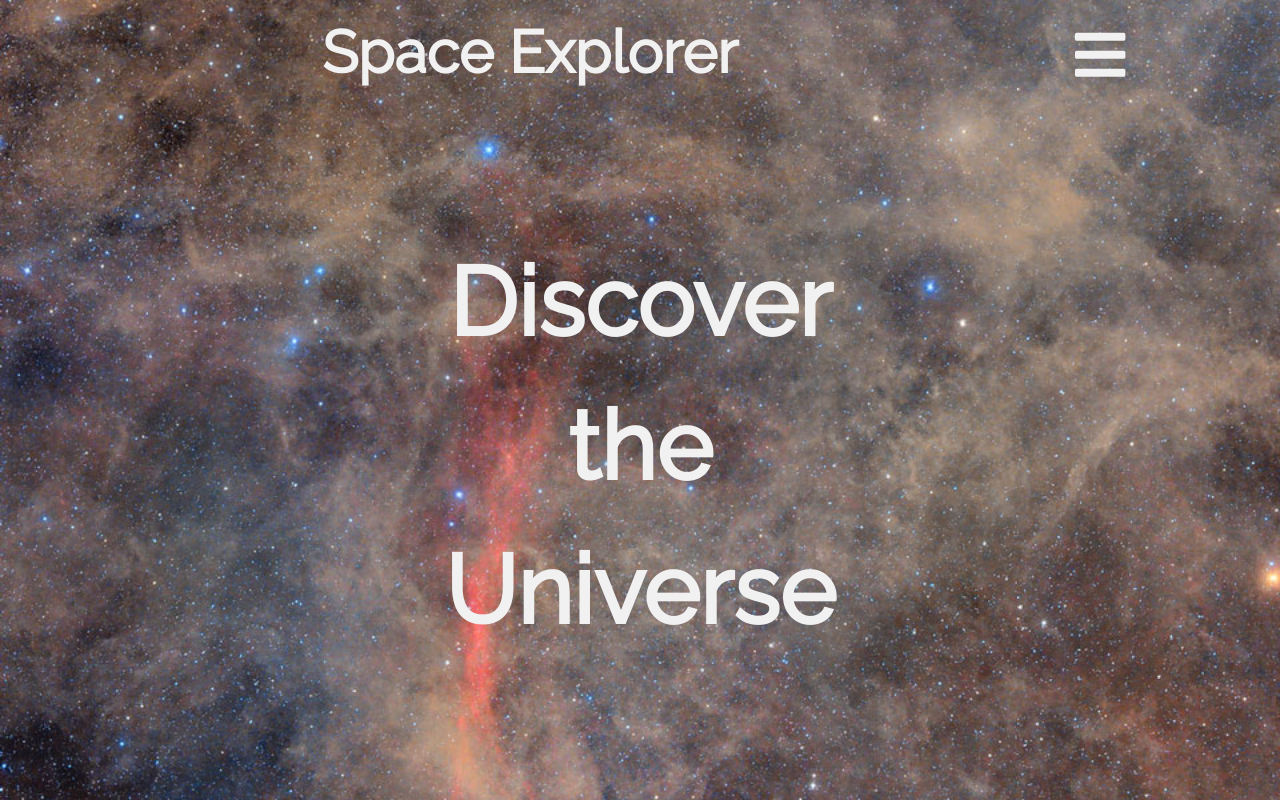
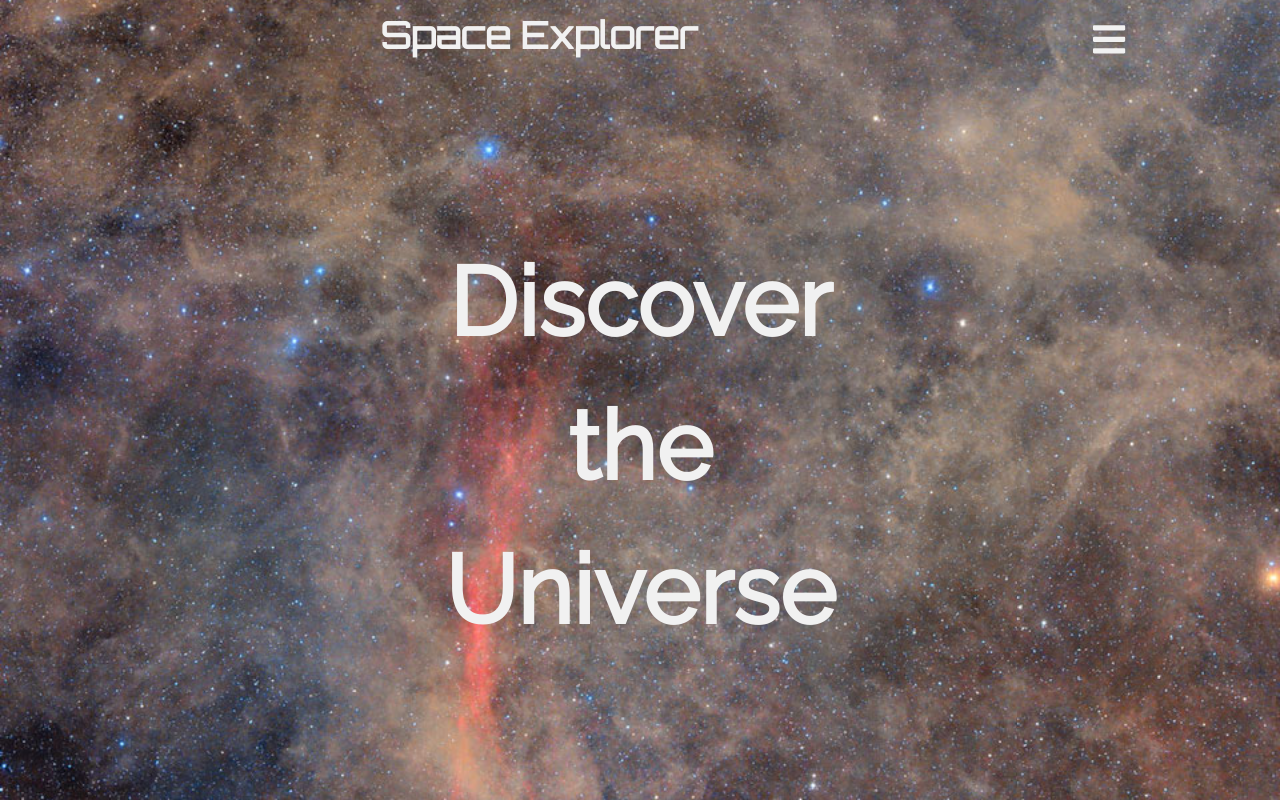
Before and after one commit to Homerm54/Space-Explorer, a Next.js app: page / in a window 1280 px wide. Built offline with nearby package versions, Linux system fonts and the light colour scheme.

Commit message:
Desing Font sizes

```diff
--- a/src/components/Navigation Bar/Navigation Bar.js
+++ b/src/components/Navigation Bar/Navigation Bar.js
@@ -12,9 +12,9 @@ function Navbar() {
   return (
     <section className={`container ${styles.container}`}>
 
-      <div className={`row ${styles['nav-header']}`}>
-        <h2 className={`col h3 ${styles.title}`}>Space Explorer</h2>
-        <span className={`col-auto h4 ${styles.toggleButton}`} role="button"
+      <div className={`row`}>
+        <h2 className={`col ${styles.title}`}>Space Explorer</h2>
+        <span className={`col-auto ${styles.toggleButton}`} role="button"
           onClick={toggleState}>
           {navLinksDisplay ? <FontAwesomeIcon icon="times" className="text-blue" /> : <FontAwesomeIcon icon="bars" />}
         </span>
--- a/src/components/Navigation Bar/style.module.css
+++ b/src/components/Navigation Bar/style.module.css
@@ -15,14 +15,18 @@
   z-index: 100;
 
   max-width: 100%;
+
+  font-family: Orbitron;
 }
 
 .toggleButton{
   align-self: center;
+  font-size: 120%;
 }
 
 .title{
   text-align: center;
+  font-size: 110%;
 }
 
 .nav-links-container{
@@ -70,3 +74,39 @@
 .nav-item{
   padding: 0.2rem;
 }
+
+@media (min-width: 768px) {/*md*/
+  .toggleButton{
+    font-size: 180%;
+  }
+
+  .title{
+    font-size: 180%;
+  }
+
+  .nav-links-container{
+    padding-top: 5.2rem;
+  }
+
+  .nav-links-list{
+    font-size: 1.4rem;
+  }
+}
+
+@media (min-width: 1200px) {/*xl*/
+  .toggleButton{
+    font-size: 230%;
+  }
+
+  .title{
+    font-size: 230%;
+  }
+
+  .nav-links-container{
+    padding-top: 6.2rem;
+  }
+
+  .nav-links-list{
+    font-size: 2.2rem;
+  }
+}
--- a/src/components/css/utilities.css
+++ b/src/components/css/utilities.css
@@ -58,10 +58,10 @@
   font-size: 1rem;
 }
 
-@media (min-width: 768px) {
-  /*md*/
+/*@media (min-width: 768px) {
+
   .h1{
-    font-size: 2.4rem;
+    font-size: 2.1rem;
   }
 
   .h2{
@@ -86,7 +86,7 @@
 }
 
 @media (min-width: 992px) {
-  /*lg*/
+
   .h1{
     font-size: 2.7rem;
   }
@@ -113,7 +113,7 @@
 }
 
 @media (min-width: 1200px) {
-  /*xl*/
+
   .h1{
     font-size: 3rem;
   }
@@ -137,4 +137,4 @@
   .h6{
     font-size: 3.4rem;
   }
-}
+}*/
```
Also changed, not shown: src/components/Landpage/App Links/App Links.js (added).
